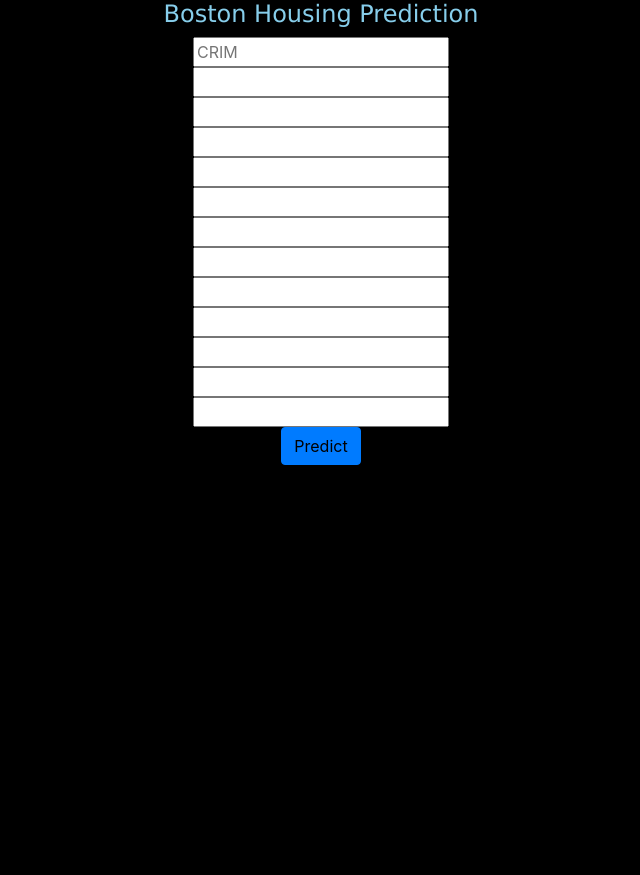
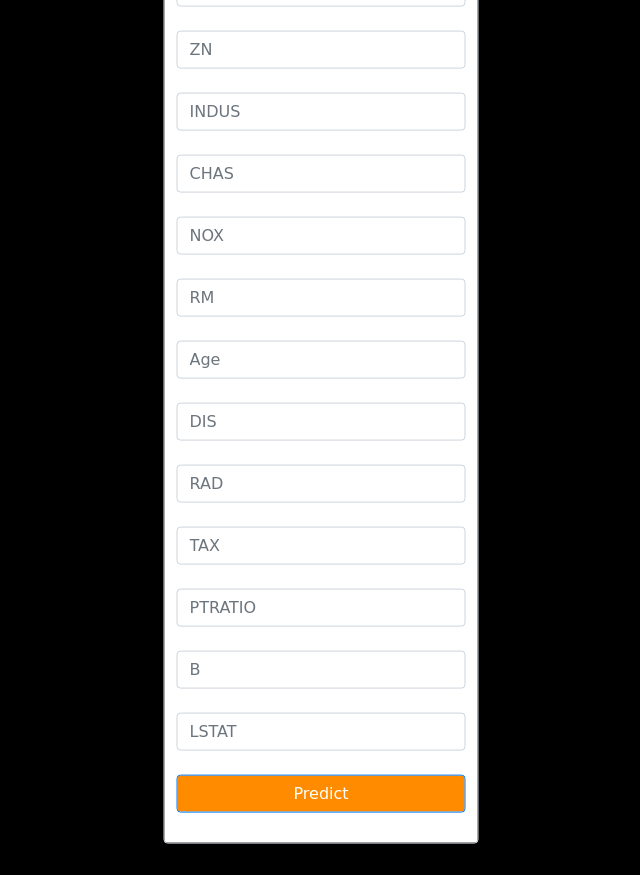
Before and after one commit to Rishabh-Mer/Boston-Housing-Prediction, a Flask app: page / in a window 1280 px wide. Shown: the whole page, without its empty margins (319-959 px from the left). Before the commit the page ends 465 px from the top, so only its background shows below. Run offline with Flask 2, Linux system fonts and the light colour scheme; parts of the project's set-up code (start-up, migrations or seed data) failed here and were passed over; some libraries are stand-ins or nearby versions.

Commit message:
changes in index.html

```diff
--- a/templates/index.html
+++ b/templates/index.html
@@ -15,50 +15,47 @@
 
 
     <style>
-        h4 {
-            color:  skyblue;
-            font-family: Verdana, Geneva, Tahoma, sans-serif;
+
+        .btn {
+            background-color:darkorange;
         }
 
-        .btn {
-            color: black;
-        }
-
-        body {
+        .center {
+            position: absolute;
+            text-align: center;
+            left: 50%;
+            top: 50%;
+            transform: translate(-50%, -50%);
+            font-family: Comic Sans MS;
             background-color: black;
-        }
-
-        h5 {
-            color: darkcyan;
-            font-family: 'Lucida Sans', 'Lucida Sans Regular', 'Lucida Grande', 'Lucida Sans Unicode', Geneva, Verdana, sans-serif;
-            text-align: center;
-        }
+            color: skyblue
+          }
 
     </style>
 </head>
 <body class="center">
 
-    <div class="login" style="text-align: center;">
+    <div>
 
         <h4>Boston Housing Prediction</h4>
 
-        <form action="{{ url_for('predict') }}" method="post" id="form">
+        <form class="form-control" action="{{ url_for('predict') }}" method="post" id="form">
 
-            <input type="text" name="CRIM" id="CRIM" placeholder="CRIM" required="required"/> <br>
-            <input type="text" name="ZN" id="ZN"  required="required"/> <br>
-            <input type="text" name="INDUS" id="INDUS"  required="required"/> <br>
-            <input type="text" name="CHAS" id="CHAS"  required="required"/> <br>
-            <input type="text" name="NOX" id="NOX"  required="required"/> <br>
-            <input type="text" name="RM" id="RM"  required="required"/> <br>
-            <input type="text" name="Age" id="Age"  required="required"/> <br>
-            <input type="text" name="DIS" id="DIS"  required="required"/> <br>
-            <input type="text" name="RAD" id="RAD"  required="required"/> <br>
-            <input type="text" name="TAX" id="TAX"  required="required"/> <br>
-            <input type="text" name="PTRATIO" id="PTRATIO"  required="required"/> <br>
-            <input type="text" name="B" id="B"  required="required"/> <br>
-            <input type="text" name="LSTAT" id="LSTAT"  required="required"/> <br>
+            <input class="form-control" type="text" name="CRIM" id="CRIM" placeholder="CRIM" required="required"/> <br>
+            <input class="form-control" type="text" name="ZN" id="ZN" placeholder="ZN" required="required"/> <br>
+            <input class="form-control" class="form-control" type="text" name="INDUS" id="INDUS" placeholder="INDUS" required="required"/> <br>
+            <input class="form-control" type="text" name="CHAS" id="CHAS"  placeholder="CHAS" required="required"/> <br>
+            <input class="form-control" type="text" name="NOX" id="NOX"  placeholder="NOX" required="required"/> <br>
+            <input class="form-control" type="text" name="RM" id="RM"  placeholder="RM" required="required"/> <br>
+            <input class="form-control" type="text" name="Age" id="Age"  placeholder="Age" required="required"/> <br>
+            <input class="form-control"type="text" name="DIS" id="DIS"  placeholder="DIS" required="required"/> <br>
+            <input class="form-control"type="text" name="RAD" id="RAD"  placeholder="RAD" required="required"/> <br>
+            <input class="form-control" type="text" name="TAX" id="TAX" placeholder="TAX" required="required"/> <br>
+            <input class="form-control" type="text" name="PTRATIO" id="PTRATIO" placeholder="PTRATIO" required="required"/> <br>
+            <input class="form-control" type="text" name="B" id="B" placeholder="B" required="required"/> <br>
+            <input class="form-control" type="text" name="LSTAT" id="LSTAT" placeholder="LSTAT" required="required"/> <br>
 
-            <button type="submit" class="btn btn-primary"> Predict </button>
+            <button class="form-control btn btn-primary" type="submit"> Predict </button>
 
             <br>
             <br>
```
